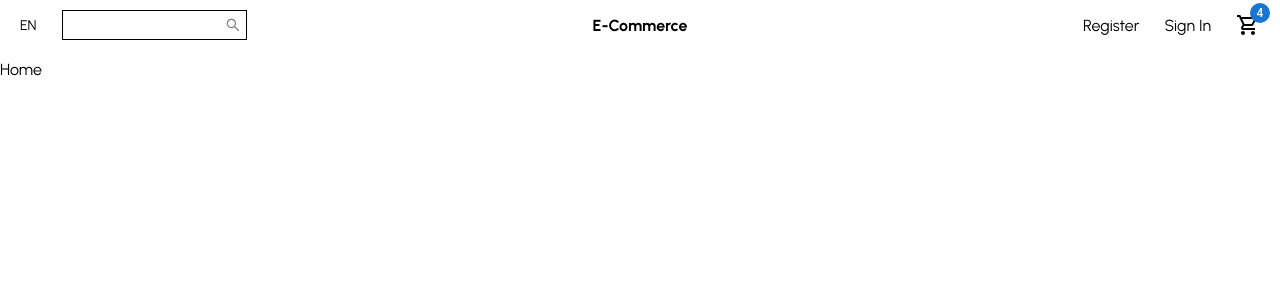
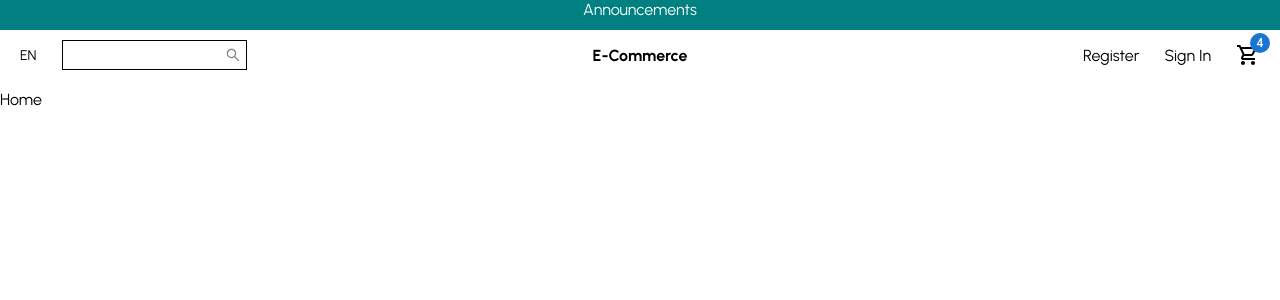
Before and after one commit to muhammadtalha242/ecommerce-webapp, a React (Create React App) app: page / in a window 1280 px wide. Shown: the top 300 px of the page. Built offline with nearby package versions, Linux system fonts and the light colour scheme.

Commit message:
Announcements folder

```diff
--- /dev/null
+++ b/src/components/Announcements/container.tsx
@@ -0,0 +1,8 @@
+import styled from "styled-components";
+
+export const AnnouncementsContainer = styled.div`
+  height: 30px;
+  background-color: teal;
+  color: white;
+  text-align: center;
+`;
--- /dev/null
+++ b/src/components/Announcements/index.tsx
@@ -0,0 +1,8 @@
+import React from "react";
+import { AnnouncementsContainer } from "./container";
+
+const Announcements = () => {
+  return <AnnouncementsContainer>Announcements</AnnouncementsContainer>;
+};
+
+export default Announcements;
--- a/src/pages/home.tsx
+++ b/src/pages/home.tsx
@@ -1,9 +1,12 @@
 import React from "react";
+
+import Announcements from "../components/Announcements";
 import Topbar from "../components/Topbar";
 
 const Home = () => {
   return (
     <>
+      <Announcements />
       <Topbar />
       <div>Home</div>
     </>
```
